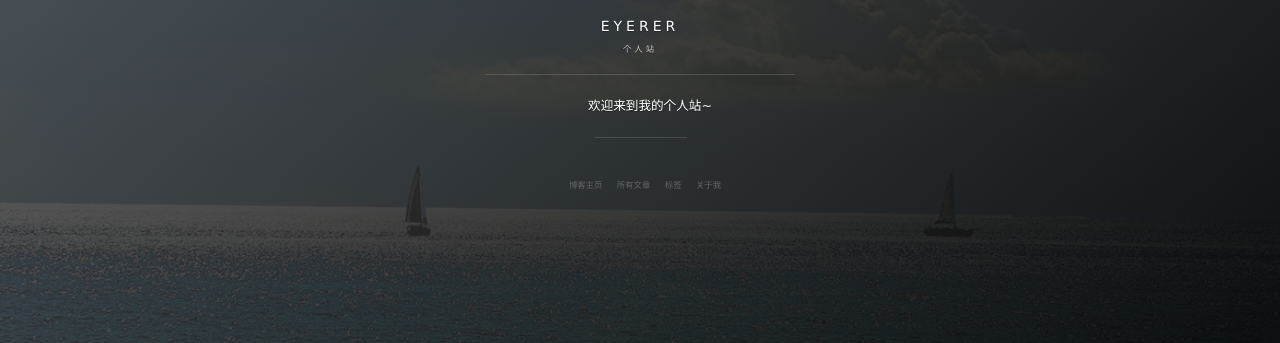
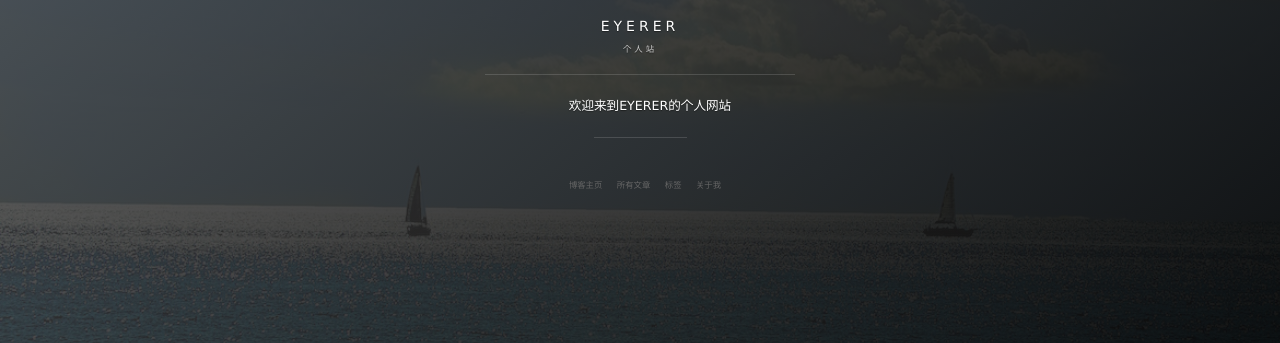
Before and after one commit to EYERER/EYERER.github.io, a Jekyll site: the page built from index.html, in a window 1280 px wide. Shown: the part 410-753 px from the top of the page. Built offline with Jekyll 4.4.1, drawn with Linux system fonts in a browser that asks for light colours; nearby versions of some CDN libraries; the list of posts is cut into pages by our own code; comment, search, counter and statistics services are not loaded.

Commit message:
Update _config.yml

```diff
--- a/_config.yml
+++ b/_config.yml
@@ -1,11 +1,11 @@
 # Basic
 title: EYERER
 subtitle: 个人站
-description: 欢迎来到我的个人站~
+description: 欢迎来到EYERER的个人网站
 # 头像里面的标题
 avatarTitle: EYERER
 # 头像里面的描述
-avatarDesc: iOS / 机器学习
+avatarDesc: Android
 url: "http://baixin.io"
 
 # Comment
```
